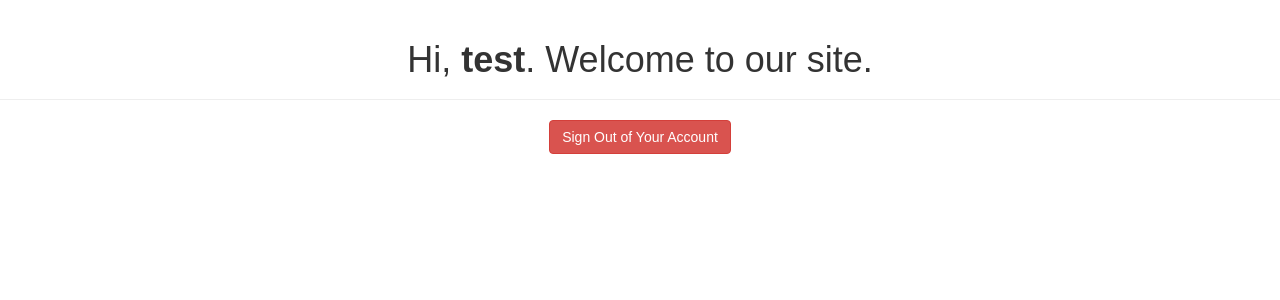
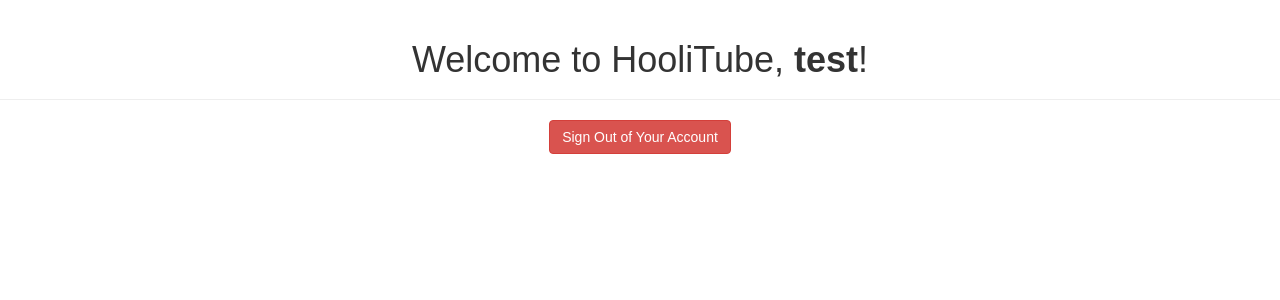
Before and after one commit to CSEC380-Group16/csec380-project, a PHP site: page /home.php in a window 1280 px wide. Shown: the top 300 px of the page. Run offline with PHP 8.4, Linux system fonts and the light colour scheme; a user stored in the database is signed in.

Commit message:
fixed landing page

```diff
--- a/src/HooliTube/webserver/home.php
+++ b/src/HooliTube/webserver/home.php
@@ -21,7 +21,7 @@ if(!isset($_SESSION["loggedin"]) || $_SESSION["loggedin"] !== true){
 </head>
 <body>
     <div class="page-header">
-        <h1>Hi, <b><?php echo htmlspecialchars($_SESSION["username"]); ?></b>. Welcome to our site.</h1>
+        <h1>Welcome to HooliTube, <b><?php echo htmlspecialchars($_SESSION["username"]); ?></b>!</h1>
     </div>
     <p>
         <a href="logout.php" class="btn btn-danger">Sign Out of Your Account</a>
```
